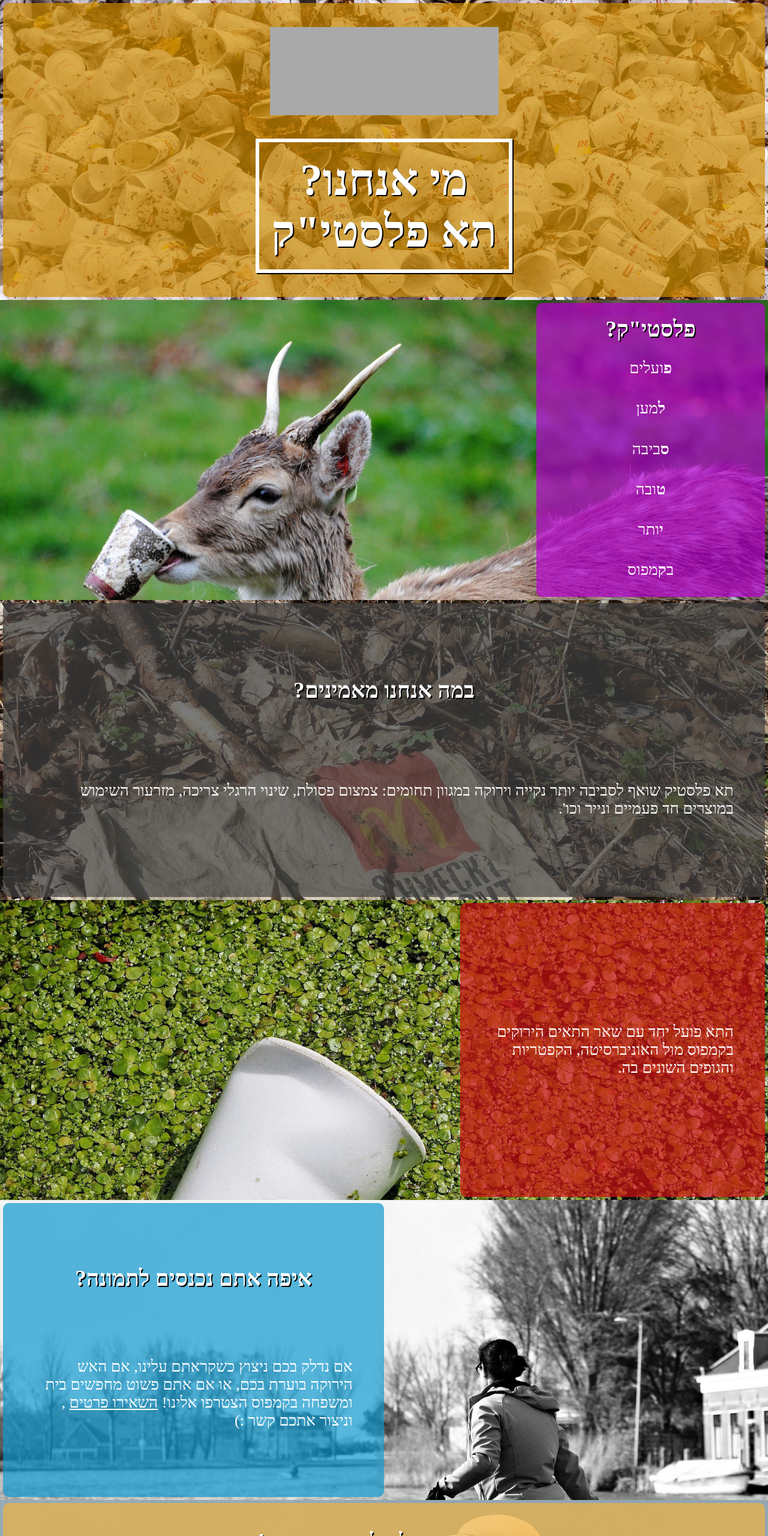
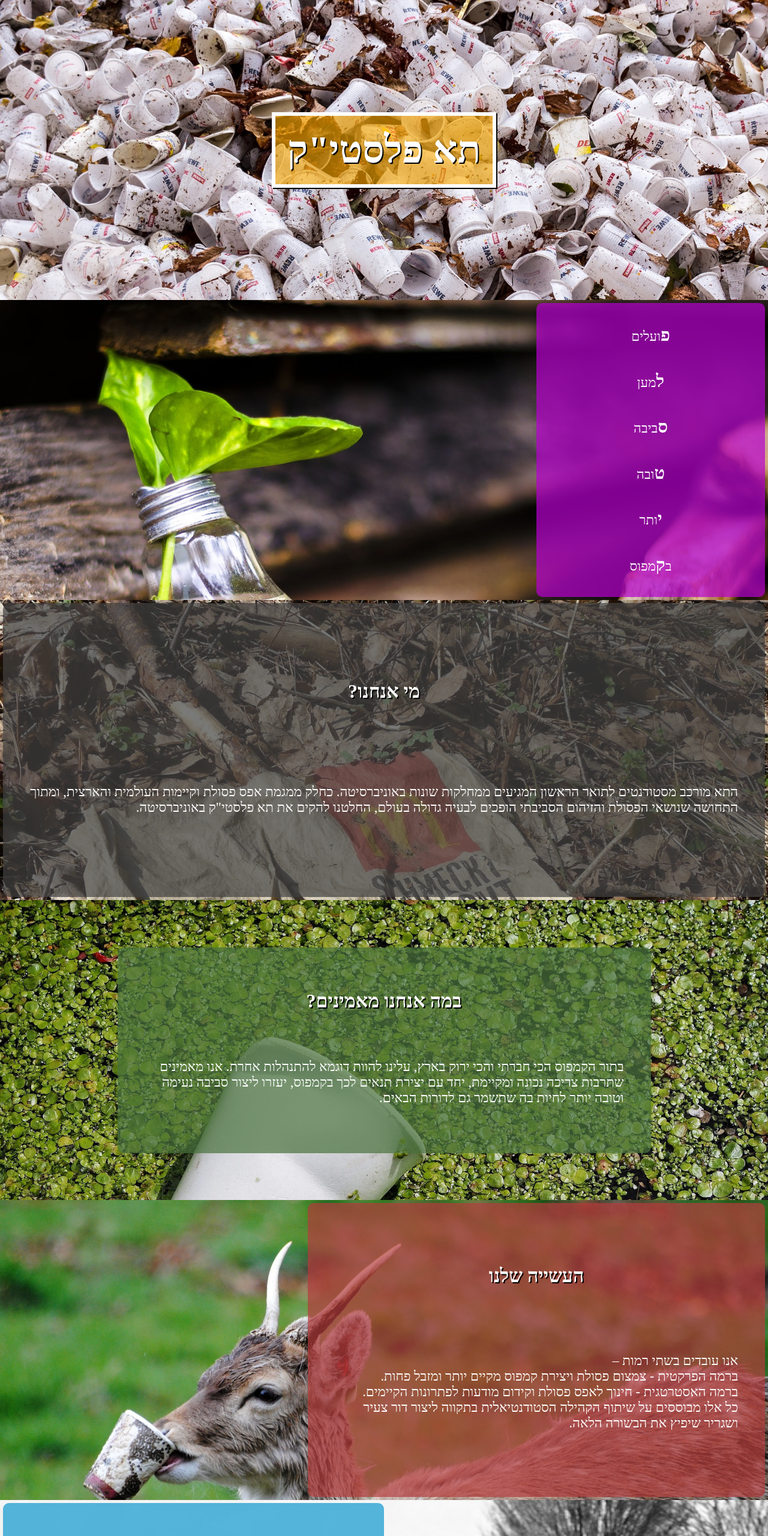
Before and after one commit to bgu-zw/bgu-zw.github.io, a plain HTML site: page index.html in a window 1280 px wide. Shown: the top 2560 px of the page at 60% size. Drawn offline with Linux system fonts and the light colour scheme; a web font is replaced by a local one.

Commit message:
polished version

```diff
--- a/index.html
+++ b/index.html
@@ -1,5 +1,5 @@
 <!DOCTYPE html>
-<html lang="en">
+<html lang="he">
 <head>
     <style>
         @font-face {
@@ -18,7 +18,7 @@
         }
 
         html {
-            font-size: 14pt;
+            font-size: 12pt;
         }
 
         .page{
@@ -27,11 +27,6 @@
             min-width: 500px;
         }
 
-        .logo {
-            width:30%;
-            height: 30%;
-            background-color: darkgray;
-        }
 
 
 
@@ -56,6 +51,7 @@
             border: 6px solid white;
             padding: 20px;
             box-shadow: 2px 2px black;
+            background-color: rgba(255, 174, 0, 0.6);
         }
 
         h2 {
@@ -77,19 +73,19 @@
         #f-1 {
             background-image: url("img/cups.jpg");
             height: 500px;
-            justify-content: space-evenly;
+            justify-content: center;
             align-items: center;
 
         }
 
         #f-1 > .text {
-            background-color: rgba(207, 142, 0, 0.7);
-            flex-grow: 1;
-            width:100%;
+
+            width:50%;
+            height: 50%;
         }
 
         #f-2 {
-            background-image: url("img/deer.jpg");
+            background-image: url("img/bulb.jpg");
             height: 500px;
             justify-content: start;
             align-items: center;
@@ -118,14 +114,27 @@
         #f-4 {
             background-image: url("img/cup.jpg");
             height: 500px;
-            justify-content: start;
-            align-items:flex-start;
+            justify-content: center;
+            align-items:center;
         }
 
         #f-4 > .text {
-            background-color: rgba(207, 17, 17, 0.7);
-            width:40%;
-            height: 100%;
+            background-color: rgba(73, 114, 60, 0.7);
+            width:70%;
+            height: 70%;
+        }
+        #f-7 {
+            background-image: url("img/deer.jpg");
+            height: 500px;
+            justify-content: start;
+            align-items: center;
+
+        }
+
+        #f-7 > .text {
+            background-color: rgba(180, 61, 61, 0.7);
+            width:60%;
+
         }
 
         #f-5 {
@@ -144,19 +153,31 @@
         #f-6 {
             background-image: url("img/net.jpg");
             height: 500px;
-            justify-content: end;
+            justify-content: center;
             align-items: center;
         }
 
         #f-6 > .text {
-            background-color: rgba(238, 178, 66, 0.7);
-            width:100%;
-            height: 100%;
+            background-color: rgba(243, 180, 64, 0.8);
+            width:73%;
+            height: 73%;
         }
 
-        #flogo {
-            width: 25%;
-            box-shadow: 2px 2px white;
+        .logos{
+            display: flex;
+            flex-direction: column;
+            justify-content: space-around;
+            align-items: center;
+        }
+
+        .social {
+            width: auto;
+            max-height: 100px;
+            margin: 20px;
+        }
+
+        b{
+            font-size: 1.3em;
         }
 
 
@@ -171,15 +192,13 @@
     <div class="page">
         <div class="frame" id="f-1">
             <div class="text">
-                <div class="logo"></div>
                 <h1>
-                    מי אנחנו?<br>תא פלסטי"ק
+                    תא פלסטי"ק
                 </h1>
             </div>
         </div>
         <div class="frame" id="f-2">
             <div class="text">
-                <h2>פלסטי"ק?</h2>
                 <p><b>פ</b>ועלים </p>
                 <p><b>ל</b>מען</p>
                 <p><b>ס</b>ביבה</p>
@@ -190,27 +209,52 @@
         </div>
         <div class="frame" id="f-3">
             <div class="text">
-                <h2>במה אנחנו מאמינים?</h2>
-                <p>תא פלסטיק שואף לסביבה יותר נקייה וירוקה במגוון תחומים: צמצום פסולת, שינוי הרגלי צריכה, מזרעור השימוש במוצרים חד פעמיים ונייר וכו'.</p>
+                <h2>מי אנחנו?</h2>
+            <p>
+התא מורכב מסטודנטים לתואר הראשון המגיעים ממחלקות שונות באוניברסיטה. כחלק ממגמת אפס פסולת וקיימות העולמית והארצית, ומתוך התחושה שנושאי הפסולת והזיהום הסביבתי הופכים לבעיה גדולה בעולם, החלטנו להקים את תא פלסטי"ק באוניברסיטה.
+            </p>
             </div>
         </div>
         <div class="frame" id="f-4">
             <div class="text">
-                <p>התא פועל יחד עם שאר התאים הירוקים בקמפוס מול האוניברסיטה, הקפטריות והגופים השונים בה.</p>
-            </div>
+                <h2>במה אנחנו מאמינים?</h2>
+            <p>
+                    בתור הקמפוס הכי חברתי והכי ירוק בארץ, עלינו להוות דוגמא להתנהלות אחרת.
+                    אנו מאמינים שתרבות צריכה נכונה ומקיימת, יחד עם יצירת תנאים לכך בקמפוס, יעזרו ליצור סביבה נעימה וטובה יותר לחיות בה שתשמר גם לדורות הבאים.
+            </p>
+        </div>
+    </div>
+        <div class="frame" id="f-7">
+                <div class="text">
+                    <h2>העשייה שלנו</h2>
+                <p>
+                        אנו עובדים בשתי רמות – <br>
+                        ברמה הפרקטית - צמצום פסולת ויצירת קמפוס מקיים יותר ומזבל פחות. <br>
+                        ברמה האסטרטגית - חינוך לאפס פסולת וקידום מודעות לפתרונות הקיימים. <br>
+                        כל אלו מבוססים על שיתוף הקהילה הסטודנטיאלית בתקווה ליצור דור צעיר ושגריר שיפיץ את הבשורה הלאה.
+
+                </p>
+                </div>
         </div>
         <div class="frame" id="f-5">
             <div class="text">
                 <h2>איפה אתם נכנסים לתמונה?</h2>
-                <p>אם נדלק בכם ניצוץ כשקראתם עלינו, אם האש הירוקה בוערת בכם, או אם אתם פשוט מחפשים בית ומשפחה בקמפוס הצטרפו אלינו!
+                <p>
+                        אם נדלק בכם ניצוץ כשקראתם עלינו, אם האש הירוקה בוערת בכם, או אם אתם פשוט מתעצבנים מזבל שזרוק בכל פינה ומכמות האריזות במתנות פתיחת שנה - מקומכם איתנו!
+                        <br>
+                        רוצים להצטרף?
                     <a href="mailto:bguzerowaste@gmail.com?subject=פרטים">השאירו פרטים</a>
-                    , וניצור אתכם קשר :)</p>
+                     וניצור אתכם קשר :)</p>
             </div>
         </div>
         <div class="frame" id="f-6">
             <div class="text">
-                <h2>עד אז, עשו לנו לייק בפייסבוק!</h2>
-                <img id="flogo" src="img/flogo.png" alt="" onclick="window.location = 'https://www.facebook.com/BGUZW/';">
+                <h2>ועד אז, עקבו אחרינו בפייסבוק ובאינסטגרם!</h2>
+                <div class="logos">
+                        <img class="social" src="img/facebook.png" alt="" onclick="window.location = 'https://www.facebook.com/BGUZW/';">
+                        <img class="social" src="img/instagram.png" alt="" onclick="window.location = 'https://www.instagram.com/plastic_bgu/'">
+
+                </div>
             </div>
         </div>
     </div>
```
Also changed, not shown: img/bulb.jpg (added), img/facebook.png (added), img/flogo.png (deleted), img/instagram.png (added).
